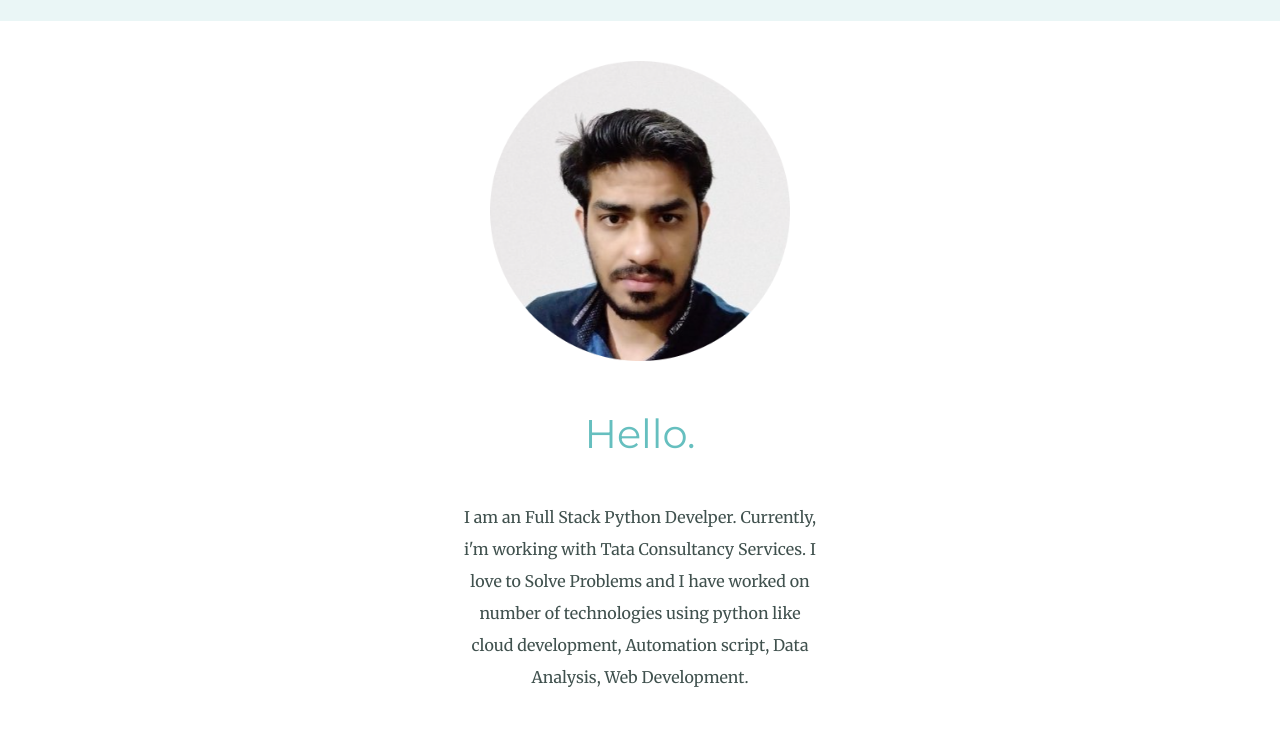
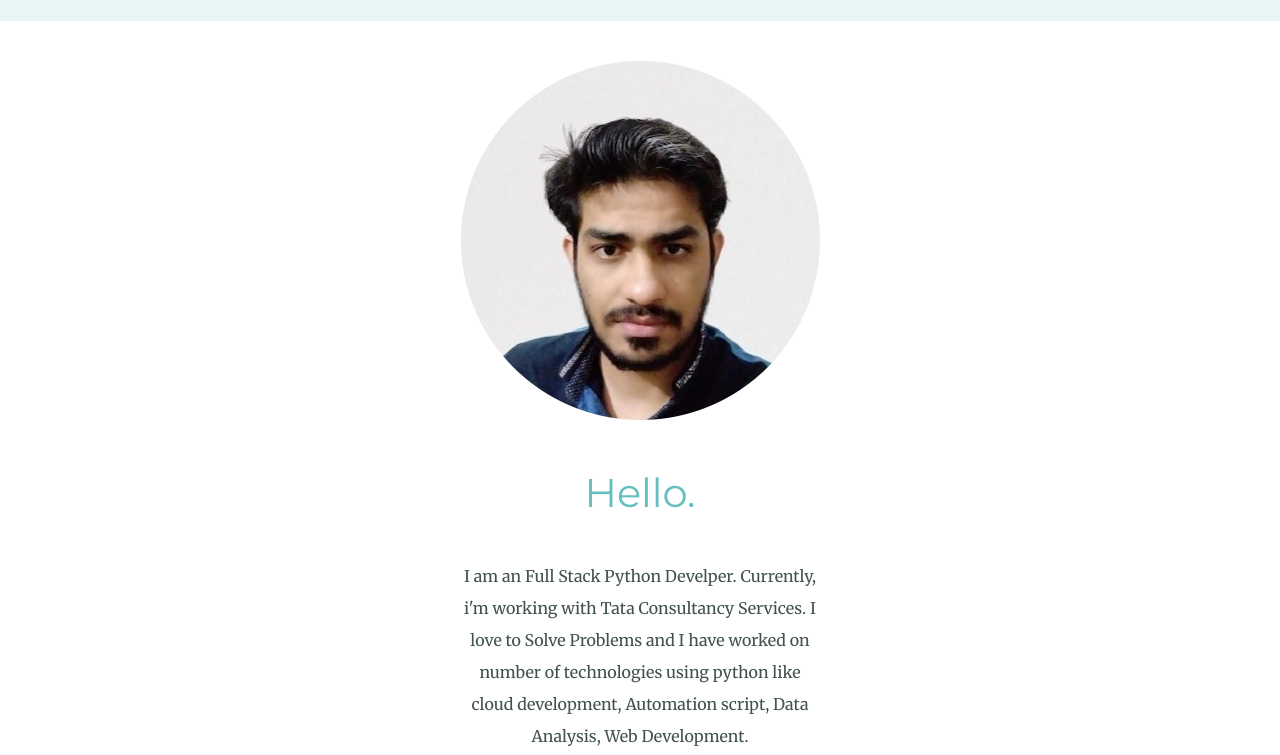
Before and after one commit to Saksham-tyagi/Saksham_Tyagi_CV, a plain HTML site: page index.html in a window 1280 px wide. Shown: the part 825-1580 px from the top of the page. Drawn offline with Linux system fonts and the light colour scheme.

Commit message:
Updated profile-pic class

```diff
--- a/index.html
+++ b/index.html
@@ -21,7 +21,7 @@
 
     <div class="middle-container">
         <div class="profile">
-          <img src="images\saksham.png" alt="Profile Pic" width=25%;>
+          <img class="profile-pic" src="images\saksham.png" alt="Profile Pic">
           <h2>Hello.</h2>
           <p class="intro">I am an Full Stack Python Develper. Currently, i'm working with Tata Consultancy Services. I love to Solve Problems and I have worked on number of technologies using python
               like cloud development, Automation script, Data Analysis, Web Development.</p>
```
